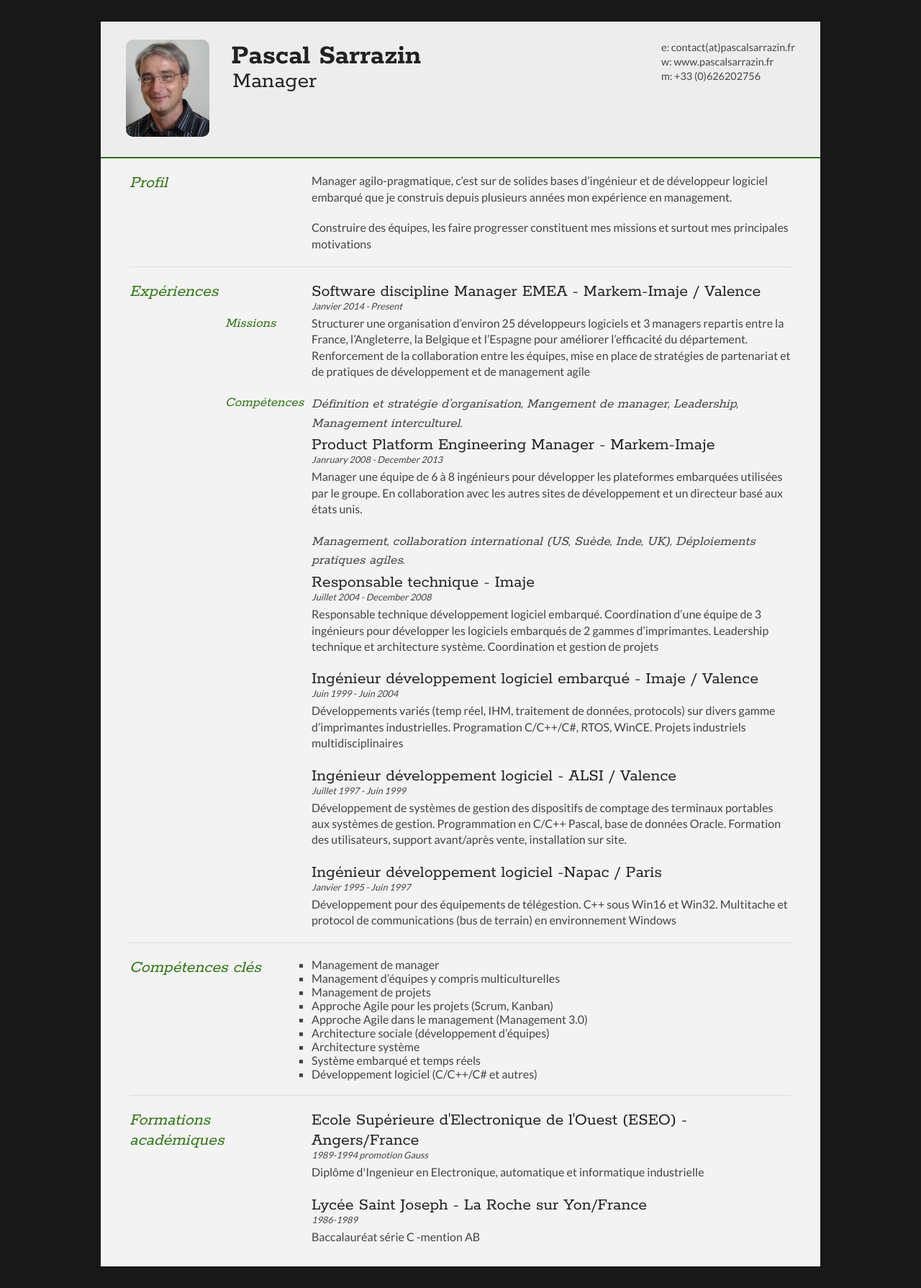
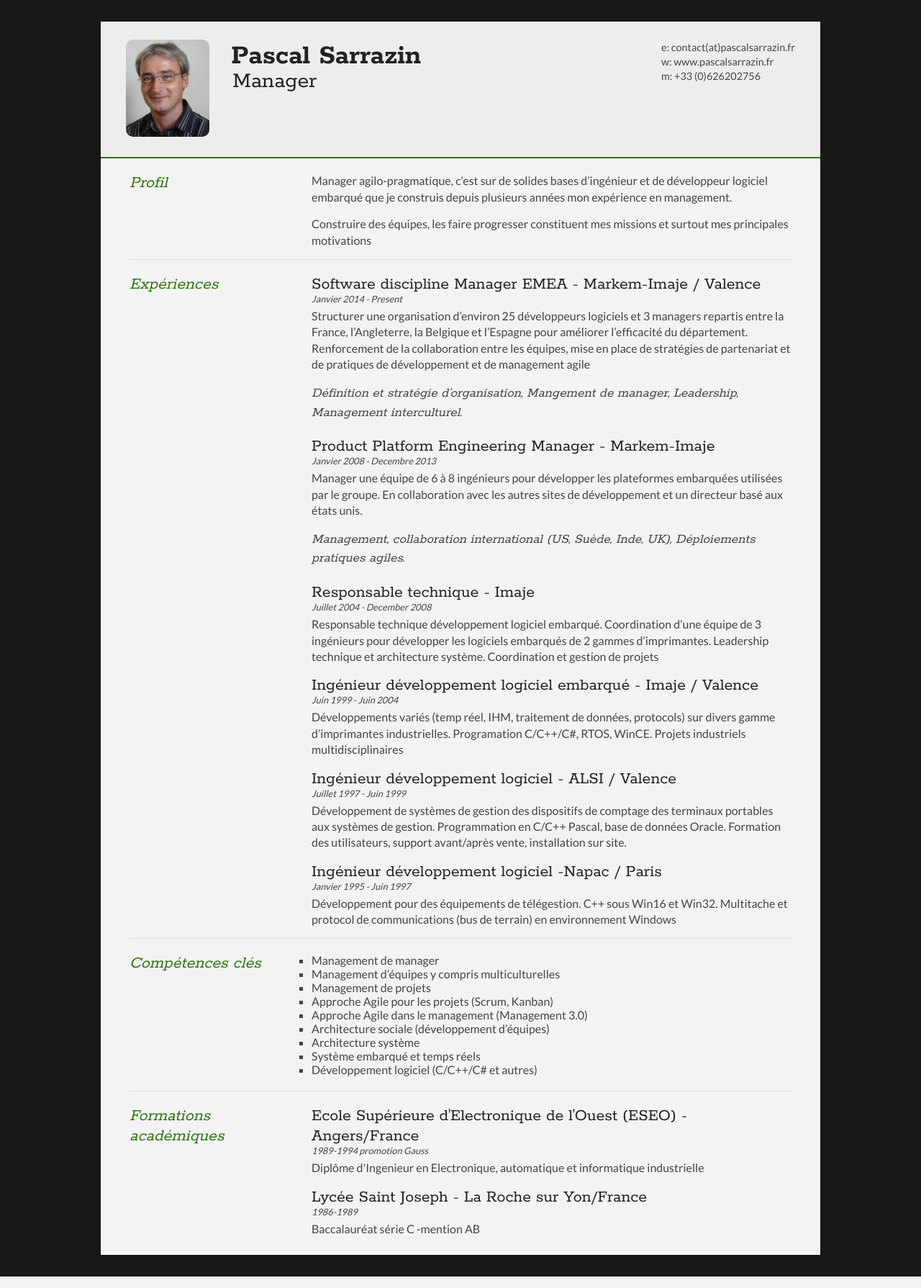
Before and after one commit to Nyrbyk/CVPascal, a PHP site: page / in a window 1280 px wide. Shown: the whole page at 72% size. Run offline with PHP 8.4, Linux system fonts and the light colour scheme.

Commit message:
change mind and comment side title for competences and missions

```diff
--- a/index.html
+++ b/index.html
@@ -89,14 +89,23 @@
 
                         <article>
                             <h2>Product Platform Engineering Manager - Markem-Imaje</h2>
-                            <p class="subDetails">Janruary 2008 - December 2013</p>
+                            <p class="subDetails">Janvier 2008 - Decembre 2013</p>
+                            <div class="sectionTitle2">
+                                <h1>Missions</h1>
+                            </div>
                             <p>Manager une équipe de 6 à 8 ingénieurs pour développer les plateformes embarquées utilisées par le groupe. En collaboration avec les autres sites de développement et un directeur basé aux états unis.</p>
+                            <div class="sectionTitle2">
+                                <h1>Compétences</h1>
+                            </div>
                             <p class="competences">Management, collaboration international (US, Suède, Inde, UK), Déploiements pratiques agiles.</p>
                         </article>
 
                         <article>
                             <h2>Responsable technique - Imaje</h2>
                             <p class="subDetails">Juillet 2004 - December 2008</p>
+                            <div class="sectionTitle2">
+                                <h1>Compétences</h1>
+                            </div>
                             <p>Responsable technique développement logiciel embarqué. Coordination d’une équipe de 3 ingénieurs pour développer les logiciels embarqués de 2 gammes d’imprimantes. Leadership technique et architecture système. Coordination et gestion de projets</p>
                         </article>
 
--- a/style.css
+++ b/style.css
@@ -18,7 +18,7 @@ html, body {background: #181818; font-family: 'Lato', helvetica, arial, sans-ser
 p {
 	font-size: 1em;
 	line-height: 1.4em;
-	margin-bottom: 20px;
+	margin-bottom: 15px;
 	color: #444;
 }
 
@@ -124,6 +124,8 @@ section:last-child {
 	font-size: 1.2em;
 	color: #2E7512;
         margin-left: -120px;
+        display:none;
+
 }
 
 .sectionContent {
@@ -157,7 +159,7 @@ section:last-child {
 	color: #444;
         font-family: 'Rokkitt', Helvetica, Arial, serif;
 	font-style: italic;
-	margin-bottom: 3px;
+	//margin-bottom: 3px;
 }
 
 .keySkills {
```
